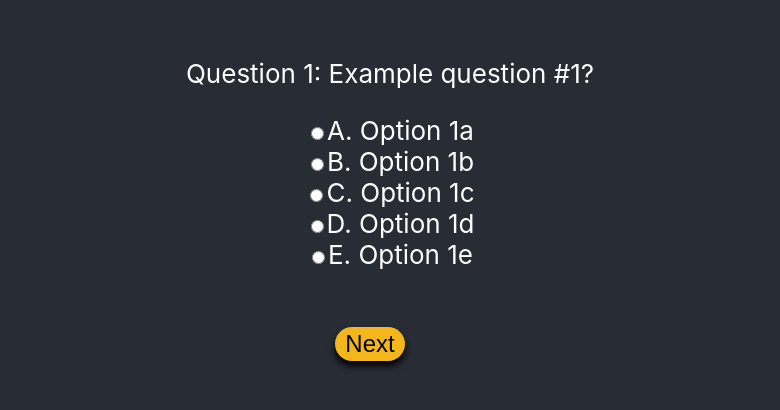
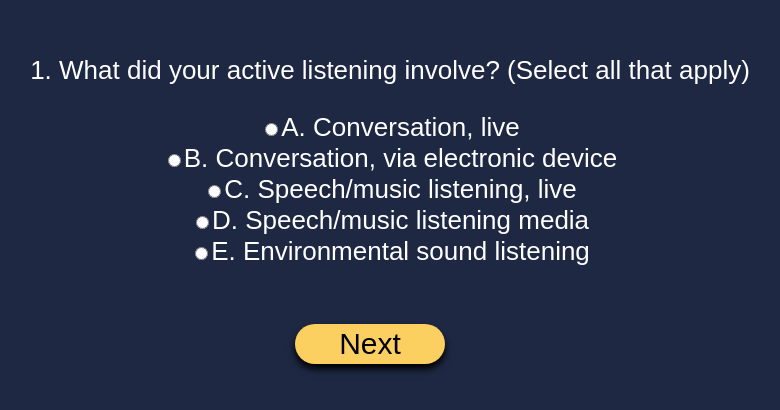
Before and after one commit to aagneyiyer/ema-frontend, a React (Create React App) app: page /survey/1/1 in a window 1280 px wide. Shown: the part 204-614 px from the top of the page, without its empty margins (270-1050 px from the left). Built offline with nearby package versions, Linux system fonts and the light colour scheme.

Commit message:
Changed questions and answers, background color, and some button sizing

```diff
--- a/src/App.css
+++ b/src/App.css
@@ -14,12 +14,13 @@
 }
 
 .App-header {
-  background-color: #282c34;
+  background-color: #1E2843;
   min-height: 100vh;
   display: flex;
   flex-direction: column;
   align-items: center;
   justify-content: center;
+  font-family:'Montserrat', sans-serif;
   font-size: calc(10px + 2vmin);
   color: white;
 }
@@ -46,10 +47,10 @@
   align-items: center;
   justify-content: center;
 
-  min-width: 40px; /* Reduced width */
+  min-width: 150px; /* Reduced width */
   min-height: 20px; /* Reduced height */
   padding: 3px 10px; /* Reduced padding */
-  background-color: #F3B71B;
+  background-color: #fcd060;
   color: #00030B;
 
   text-decoration: none;
@@ -57,7 +58,7 @@
   border-radius: 50px; /* Adjusted border radius */
   box-shadow: 0 5px 7px 0 #000000; /* Adjusted box shadow */
 
-  font-size: 24px; /* Reduced font size */
+  font-size: 30px; /* Reduced font size */
 
   transition: background-color 0.3s ease;
   border: none;
--- a/src/Home.tsx
+++ b/src/Home.tsx
@@ -76,16 +76,16 @@ function Home( { name }: HomeProps ) {
           Scene 1 ({scene1Name})
         </div>
         <div className="progress">
-          <progress value={scene1Progress} max={5} /> ({scene1Progress} out of 5 done)
+          <progress value={scene1Progress} max={5} /> ({scene1Progress} / 5)
         </div>
-        <Link className="big-button" to={`/survey/${name}/1`}>Go to Scene 1</Link>
+        <Link className="big-button" to={`/survey/${name}/1`}>Scene 1</Link>
         <div className="scene">
           Scene 2 ({scene2Name})
         </div>
         <div className="progress">
-          <progress value={scene2Progress} max={5} /> ({scene2Progress} out of 5 done)
+          <progress value={scene2Progress} max={5} /> ({scene2Progress} / 5)
         </div>
-        <Link className="big-button" to={`/survey/${name}/2`}>Go to Scene 2</Link>
+        <Link className="big-button" to={`/survey/${name}/2`}>Scene 2</Link>
       </div>
     </div>
   );
--- a/src/Survey.tsx
+++ b/src/Survey.tsx
@@ -7,16 +7,16 @@ import names from './names.json';
 
 // change questions here!
 const questionList = [
-  "Example question #1?", "Example question #2?",
-  "Example question #3?", "Example question #4?"
+  "What did your active listening involve? (Select all that apply)", "Overall, how loud were the background environmental sounds?",
+  "You had to strain to understand the conversation/speech.", "Which program are you using now on your hearing aid?"
 ];
 
 // change answer choices here!
 const optionList = [
-  "Option 1a", "Option 1b", "Option 1c", "Option 1d", "Option 1e",
-  "Option 2a", "Option 2b", "Option 2c", "Option 2d", "Option 2e",
-  "Option 3a", "Option 3b", "Option 3c", "Option 3d", "Option 3e",
-  "Option 4a", "Option 4b", "Option 4c"
+  "Conversation, live", "Conversation, via electronic device", "Speech/music listening, live", "Speech/music listening media", "Environmental sound listening",
+  "Very loud", "Loud", "Medium", "Soft", "Very soft",
+  "Strongly agree", "Agree", "Neutral", "Disagree", "Strongly disagree",
+  "A", "B", "C"
 ];
 
 const Survey = () => {
@@ -78,7 +78,7 @@ const Survey = () => {
               display the next n answer choices, where n maps to the corresponding number of options for
               that question as designated by the numOptions array */}
 
-                <p>Question {currQuestion + 1}: {questionList[currQuestion]}</p>
+                <p>{currQuestion + 1}. {questionList[currQuestion]}</p>
                 {letters.slice(0, numOptions[currQuestion]).map((option, index) => (
                     <label key={index}>
                     <input
--- a/src/index.css
+++ b/src/index.css
@@ -1,8 +1,6 @@
 body {
   margin: 0;
-  font-family: -apple-system, BlinkMacSystemFont, 'Segoe UI', 'Roboto', 'Oxygen',
-    'Ubuntu', 'Cantarell', 'Fira Sans', 'Droid Sans', 'Helvetica Neue',
-    sans-serif;
+  font-family: sans-serif, 'Montserrat';
   -webkit-font-smoothing: antialiased;
   -moz-osx-font-smoothing: grayscale;
 }
```
